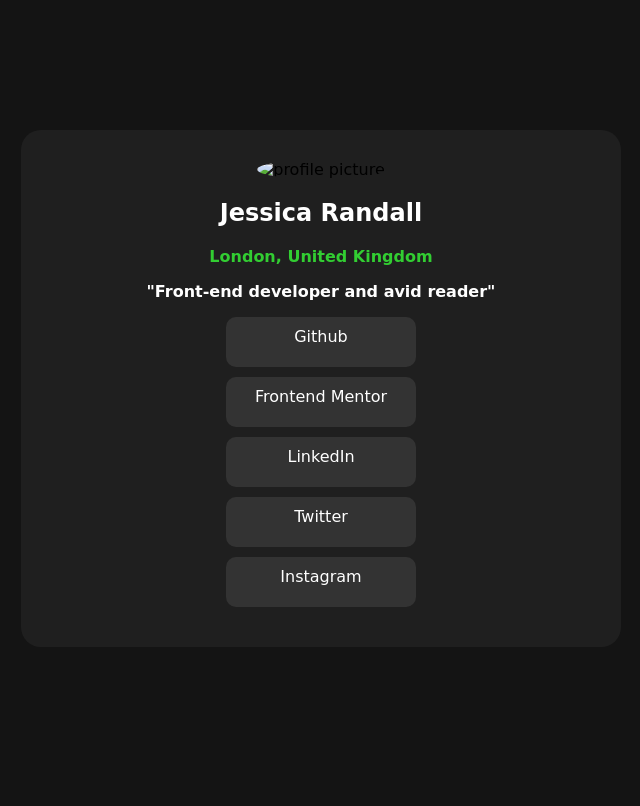
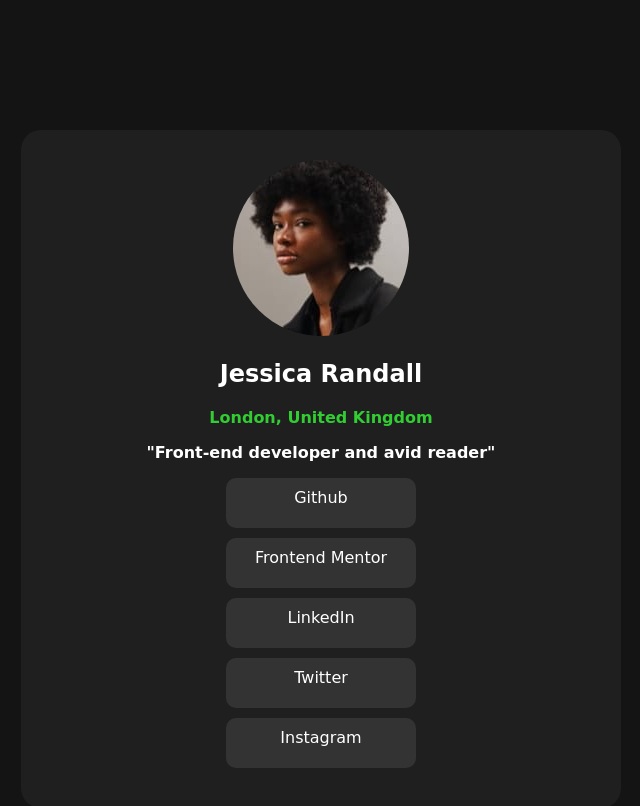
Before and after one commit to BuhleMtshali/profile-social-html-css, a plain HTML site: page index.html in a window 1280 px wide. Shown: the whole page, without its empty margins (319-959 px from the left). Drawn offline with Linux system fonts and the light colour scheme.

```diff
--- a/index.html
+++ b/index.html
@@ -9,7 +9,7 @@
   <body>
     <div class="container">
       <div class="image-profile">
-        <img src="assets/images/avatar-jessica.jpeg" alt="profile picture" />
+        <img src="avatar-jessica.jpeg" alt="profile picture" />
       </div>
       <h2>Jessica Randall</h2>
       <p class="location">London, United Kingdom</p>
```
Also changed, not shown: avatar-jessica.jpeg (added).
